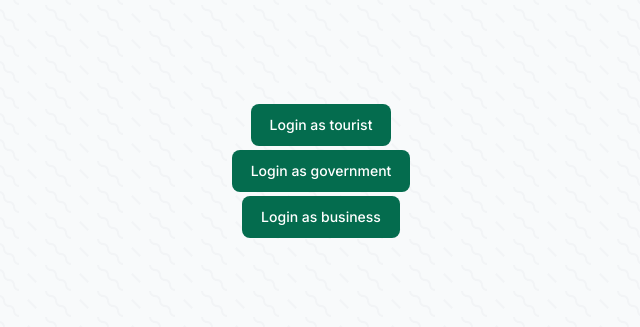
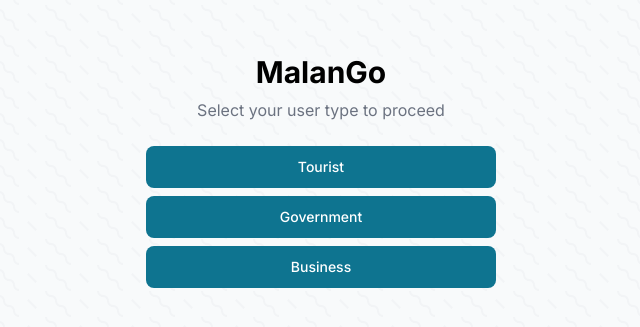
Before and after one commit to FelixWaigner/SmartTourism, a Next.js app: page / in a window 1280 px wide. Shown: the part 229-556 px from the top of the page, without its empty margins (319-959 px from the left). Built offline with nearby package versions, Linux system fonts and the light colour scheme; no server answers.

Commit message:
update login page

```diff
--- a/src/app/page.tsx
+++ b/src/app/page.tsx
@@ -5,16 +5,28 @@
 
 export default function Home() {
   return (
-    <main className="flex flex-col items-center space-y-1 min-h-screen justify-center">
+    <div className="flex flex-col mx-auto max-w-[350px] space-y-6 justify-center min-h-screen">
+      <div className="space-y-2 text-center">
+        <h1 className="text-3xl font-bold">MalanGo</h1>
+        <p className="text-gray-500 dark:text-gray-400">Select your user type to proceed</p>
+      </div>
+      <div className="flex flex-col space-y-2">
         <Link href='/dashboard'>
-          <Button color='success'>Login as tourist</Button>
+          <Button className="w-full flex space-y-2 items-center gap-2">
+            Tourist
+          </Button>
         </Link>
         <Link href='/gov'>
-          <Button color='success'>Login as government</Button>
+          <Button className="w-full flex space-y-2 items-center gap-2">
+            Government
+          </Button>
         </Link>
         <Link href='/business'>
-          <Button color='success'>Login as business</Button>
+          <Button className="w-full flex space-y-2 items-center gap-2">
+            Business
+          </Button>
         </Link>
-    </main>
+      </div>
+    </div>
   )
 }
```
